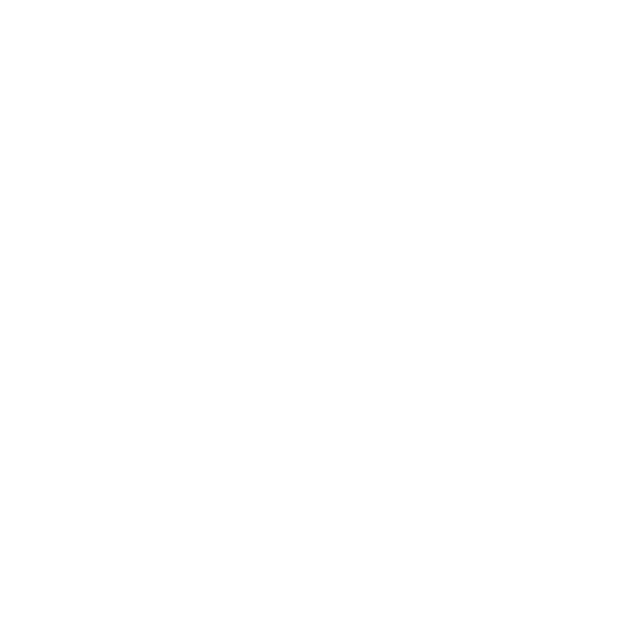
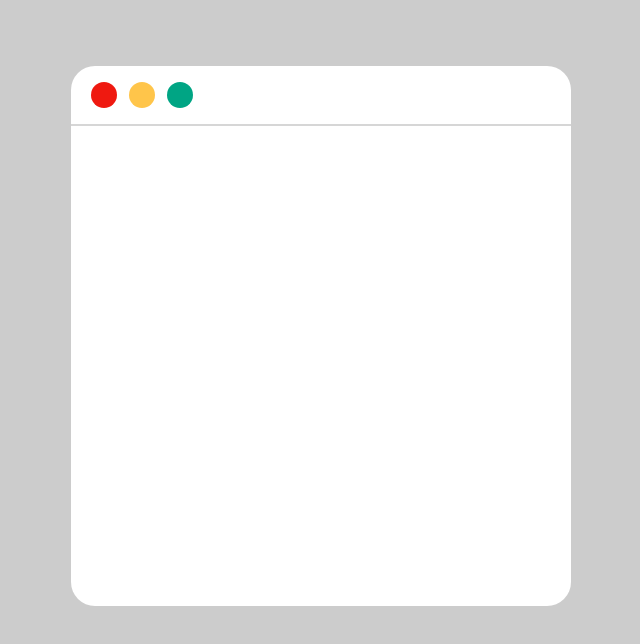
Before and after one commit to butterflydreams/Butterfly-H5_Tools....Deprecated, a Vue app: page /qrscanner in a window 1280 px wide. Shown: the top 644 px of the page, without its empty margins (319-959 px from the left). Built offline with nearby package versions, Linux system fonts and the light colour scheme.

Commit message:
add: local reader.

```diff
--- a/src/pages/QRScanner.vue
+++ b/src/pages/QRScanner.vue
@@ -31,6 +31,43 @@
     }
   }
   .ui-localreader {
+    position: relative;
+    margin: 0 auto;
+    width: 100%;
+    height: 100vh;
+    background-color: rgba(0, 0, 0, 0.2);
+    .wrapper {
+      overflow: hidden;
+      position: absolute;
+      margin: auto;
+      top: 42%;
+      left: 0;
+      right: 0;
+      transform: translateY(-50%);
+      width: 5rem;
+      height: 5.4rem;
+      border-radius: 0.24rem;
+      background-color: #ffffff;
+      .actions {
+        display: flex;
+        justify-content: left;
+        align-items: center;
+        position: relative;
+        margin: 0 auto;
+        padding-left: 0.14rem;
+        width: 100%;
+        height: 0.6rem;
+        border-bottom: solid 0.02rem #d6d6d6;
+        .action {
+          position: relative;
+          margin: 0 0.06rem;
+          width: 0.26rem;
+          height: 0.26rem;
+          border-radius: 50%;
+          background-color: #000000;
+        }
+      }
+    }
   }
   .ui-camerascan {
   }
@@ -42,7 +79,15 @@
     <div class="ui-serverdecode" v-if="type == ETYPE.eServerDecode">
       <div class="txt-tips">Sorry, your device is unsupport yet.</div>
     </div>
-    <div class="ui-localreader" v-else-if="type == ETYPE.eLocalReader"></div>
+    <div class="ui-localreader" v-else-if="type == ETYPE.eLocalReader">
+      <div class="wrapper">
+        <a class="actions" href="javascript:;" @click="OnCloseClick()">
+          <div class="action" style="background-color: #ef1910"></div>
+          <div class="action" style="background-color: #ffc54a"></div>
+          <div class="action" style="background-color: #00a584"></div>
+        </a>
+      </div>
+    </div>
     <div class="ui-camerascan" v-else></div>
   </section>
 </template>
```
